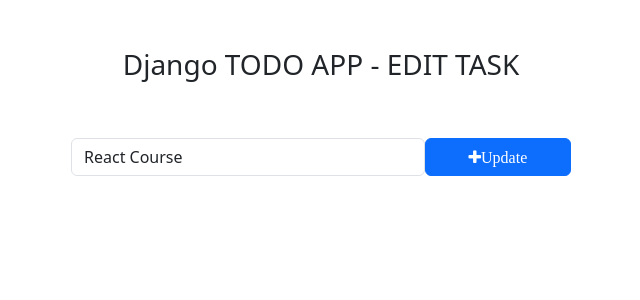
After one commit to surya1104/ToDo_Django, a Django app: page /todo_task/edit_task/2 in a window 1280 px wide. The commit adds this page. Shown: the top 300 px of the page, without its empty margins (319-959 px from the left). Run offline with Django 4.2, Linux system fonts and the light colour scheme; data comes from the database, SQL or seed files in the repository; both versions use the stored data as it was after the commit.

Commit message:
TODO APP Completed

```diff
--- /dev/null
+++ b/templates/editTask.html
@@ -0,0 +1,53 @@
+<!DOCTYPE html>
+<html lang="en">
+  <head>
+    <meta charset="UTF-8" />
+    <meta http-equiv="X-UA-Compatible" content="IE=edge" />
+    <meta name="viewport" content="width=device-width, initial-scale=1.0" />
+    <title>TODO LIST - Home</title>
+
+    <!-- Bootstrap -->
+    <link
+      href="https://cdn.jsdelivr.net/npm/bootstrap@5.3.0-alpha1/dist/css/bootstrap.min.css"
+      rel="stylesheet"
+      integrity="sha384-GLhlTQ8iRABdZLl6O3oVMWSktQOp6b7In1Zl3/Jr59b6EGGoI1aFkw7cmDA6j6gD"
+      crossorigin="anonymous"
+    />
+    <script
+      src="https://cdn.jsdelivr.net/npm/bootstrap@5.3.0-alpha1/dist/js/bootstrap.bundle.min.js"
+      integrity="sha384-w76AqPfDkMBDXo30jS1Sgez6pr3x5MlQ1ZAGC+nuZB+EYdgRZgiwxhTBTkF7CXvN"
+      crossorigin="anonymous"
+    ></script>
+    <!-- Font Awesome Icons -->
+    <link
+      rel="stylesheet"
+      href="https://cdnjs.cloudflare.com/ajax/libs/font-awesome/4.7.0/css/font-awesome.min.css"
+    />
+  </head>
+  <body>
+    <div class="container">
+      <h3 class="pt-5 pb-5 text-center">Django TODO APP - EDIT TASK</h3>
+      <form
+        action="{% url 'edit_task' get_task.pk %}"
+        method="POST"
+        style="width: 500px; margin: auto"
+      >
+        {% csrf_token %}
+        <div class="form-group">
+          <span style="display: flex">
+            <input
+              type="text"
+              name="task"
+              class="form-control"
+              placeholder="Add a Task"
+              value="{{get_task.task}}"
+            />
+            <button type="submit" class="btn btn-primary" style="width: 200px">
+              <i class="fa fa-plus">Update</i>
+            </button>
+          </span>
+        </div>
+      </form>
+    </div>
+  </body>
+</html>
--- a/todo_task/urls.py
+++ b/todo_task/urls.py
@@ -1,10 +1,11 @@
 from django.urls import path
 from . import views
-
 
 
 urlpatterns = [
     path("addTask", views.addTask, name="addTask"),
     path("mark_as_done/<int:pk>/", views.mark_as_done, name="mark_as_done"),
-    path("mark_as_undone/<int:pk>/", views.mark_as_undone, name="mark_as_undone")
+    path("mark_as_undone/<int:pk>/", views.mark_as_undone, name="mark_as_undone"),
+    path("edit_task/<int:pk>", views.edit_task, name="edit_task"),
+    path("delete_task/<int:pk>", views.delete_task, name="delete_task")
 ]
--- a/todo_task/views.py
+++ b/todo_task/views.py
@@ -16,8 +16,29 @@ def mark_as_done(request, pk):
     task.save()
     return redirect('home')
 
+
 def mark_as_undone(request, pk):
     task = get_object_or_404(Task, pk=pk)
     task.is_completed = False
     task.save()
     return redirect('home')
+
+
+def edit_task(request, pk):
+    get_task = get_object_or_404(Task, pk=pk)
+    if request.method == 'POST':
+        new_task = request.POST['task']
+        get_task.task = new_task
+        get_task.save()
+        return redirect('home')
+    else:
+        context = {
+            'get_task': get_task
+        }
+    return render(request, 'editTask.html', context)
+
+
+def delete_task(request, pk):
+    get_task_dltb = get_object_or_404(Task, pk=pk)
+    get_task_dltb.delete()
+    return redirect('home')
```
Also changed, not shown: templates/HomePage.html (+6 -2 lines), db.sqlite3.
